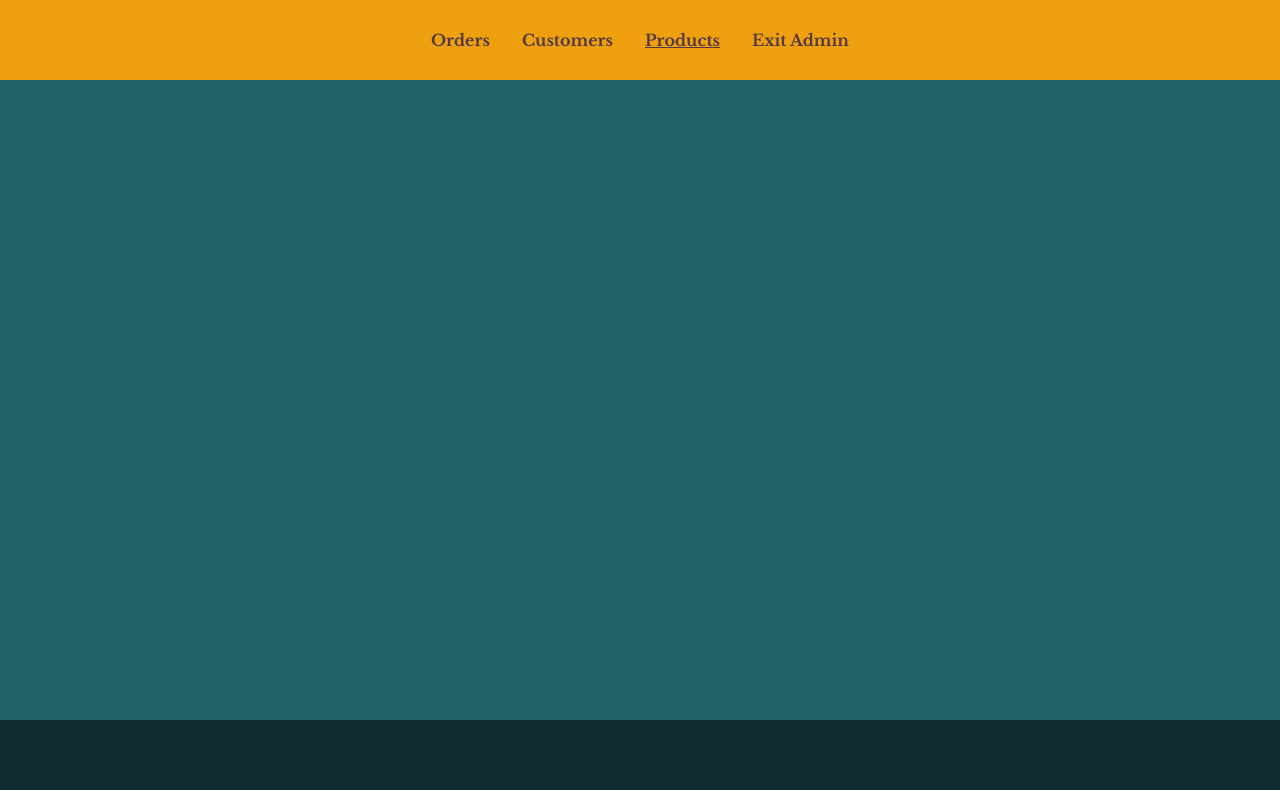
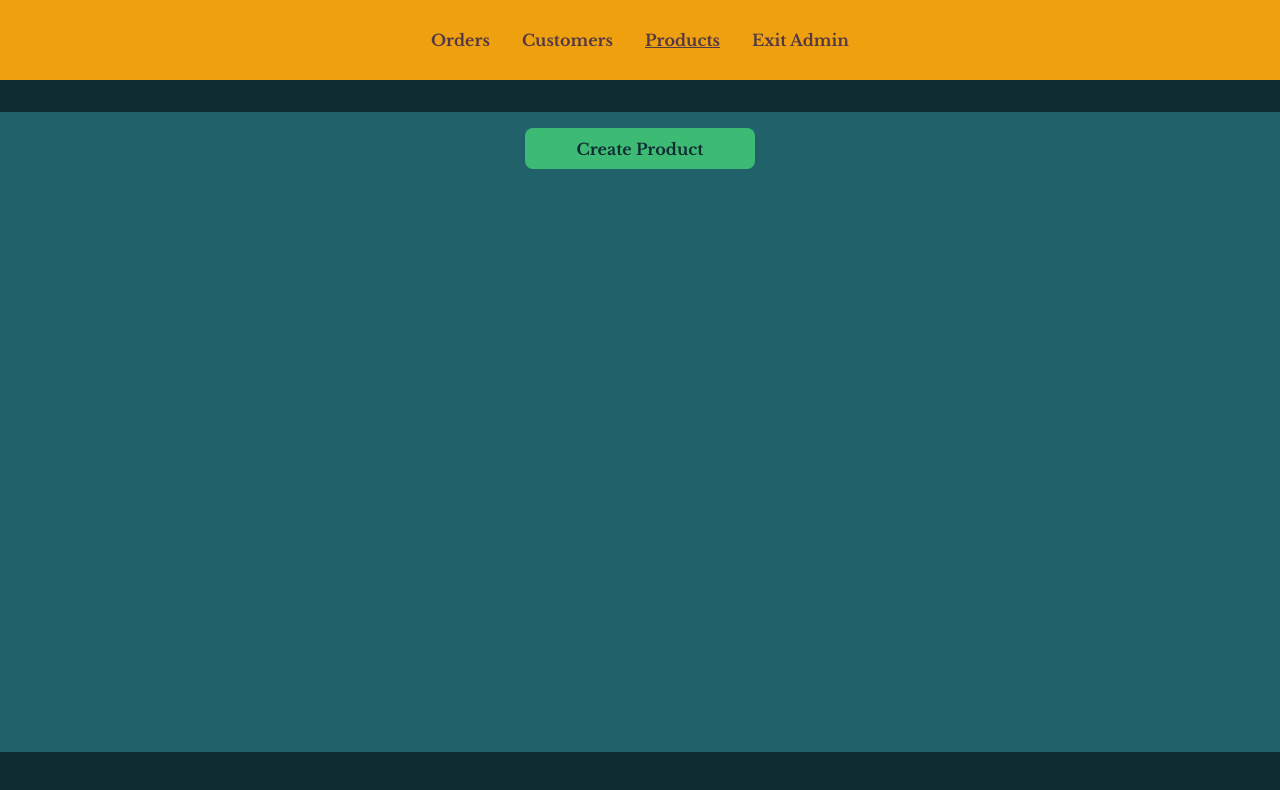
Before and after one commit to KarinaAllard/ecommerce-client, a React (Vite) app: page /admin/manage-products in a window 1280 px wide. Shown: the top 790 px of the page. Built offline with nearby package versions, Linux system fonts and the light colour scheme.

Commit message:
Add create product button for easy navigation to create product page

```diff
--- a/src/pages/admin/ManageProducts.tsx
+++ b/src/pages/admin/ManageProducts.tsx
@@ -1,8 +1,16 @@
+import { Link } from "react-router"
+import { Button } from "../../components/Button"
+
 export const ManageProducts = () => {
 
     return (
-        <>
+        <div className="product-wrapper">
+            <div className="button-div">
+					<Button type="button" className="edit-btn">
+						<Link to={"/admin/create-product"}>Create Product</Link>
+					</Button>
+				</div>
 
-        </>
+        </div>
     )
 }
```
